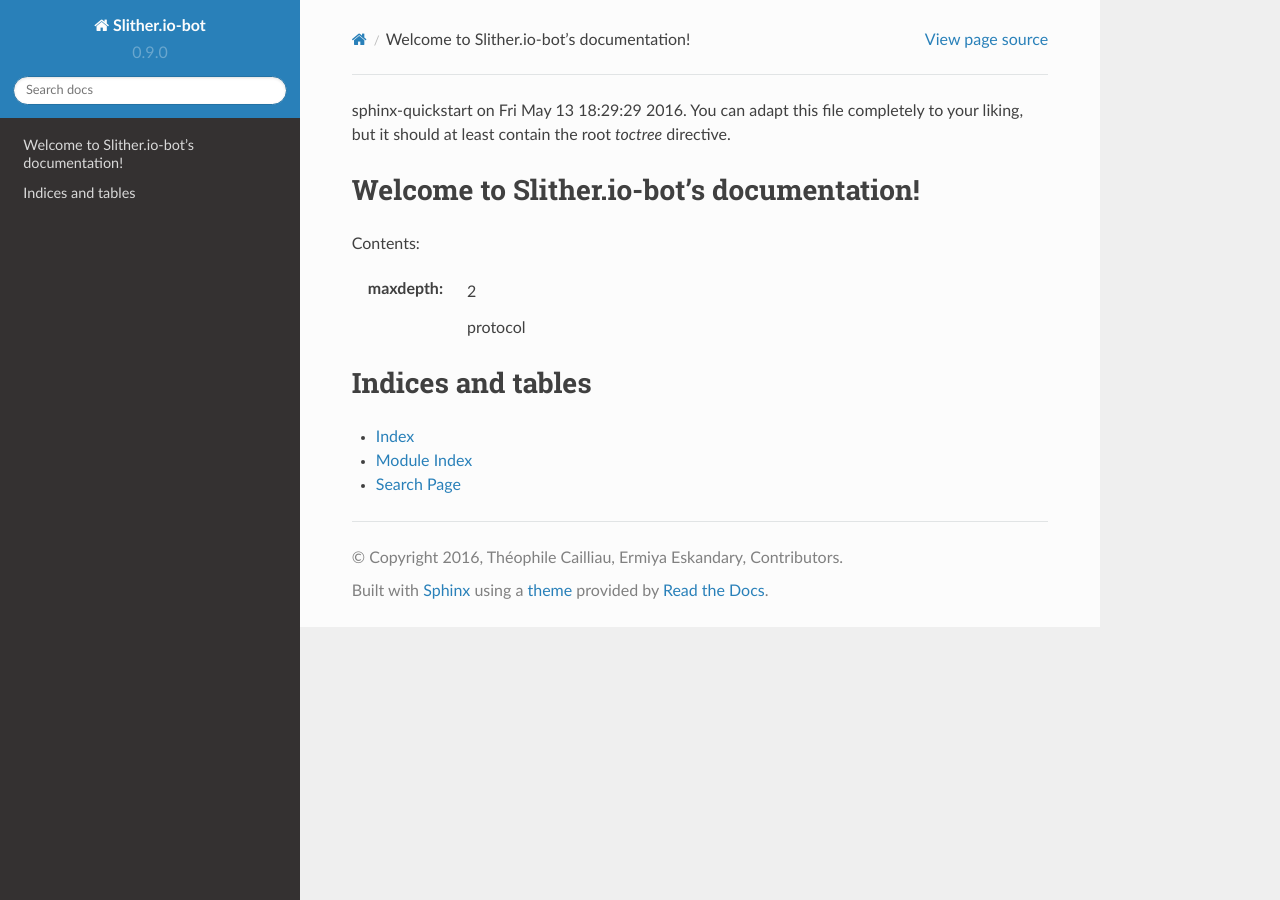
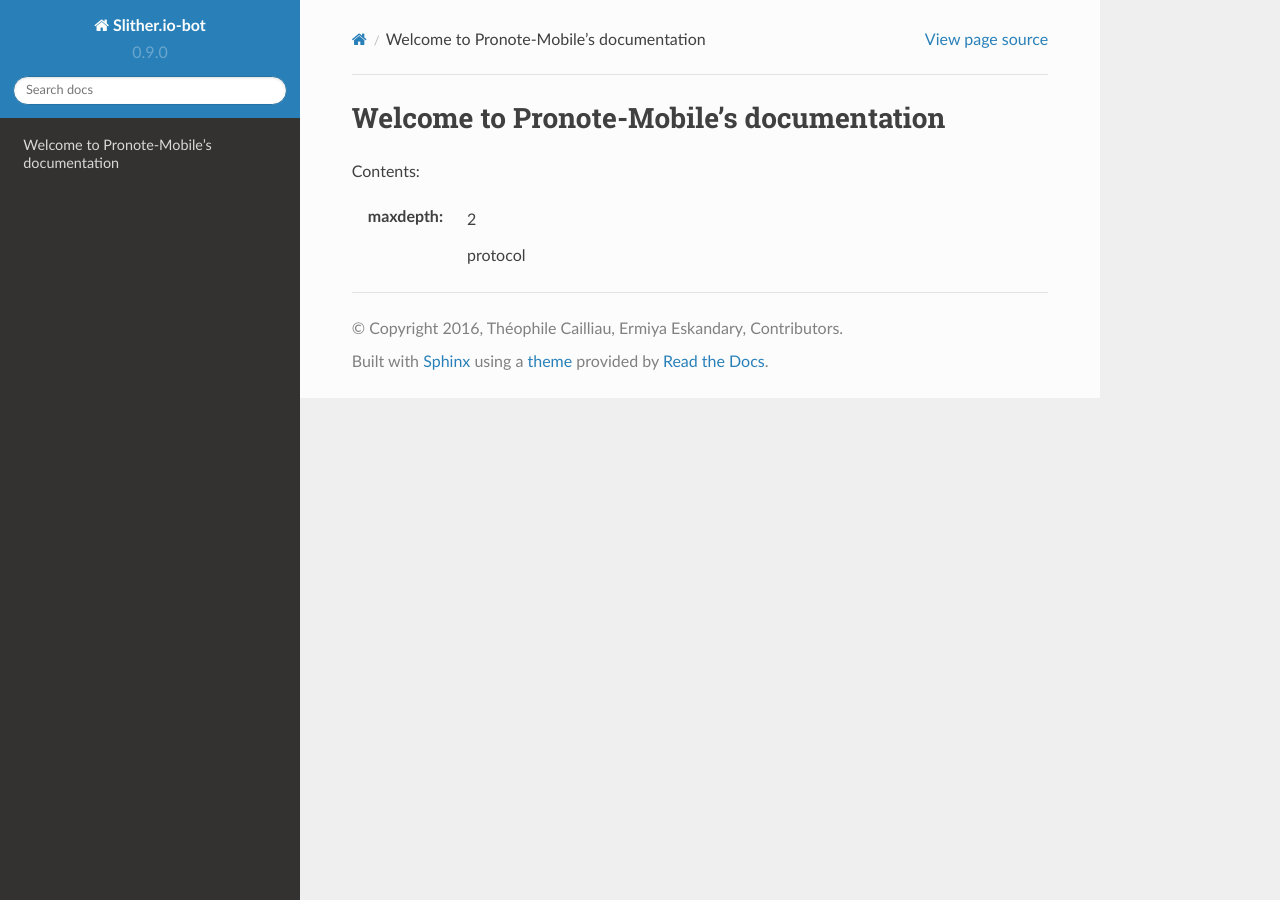
Before and after one commit to pronote-mobile-unofficial/app, a Sphinx documentation site: the page built from docs/index.rst, in a window 1280 px wide. Built offline with Sphinx 7.4.7 and the Read the Docs theme 2.0.0, drawn with Linux system fonts in a browser that asks for light colours.

Commit message:
Updated index

```diff
--- a/docs/index.rst
+++ b/docs/index.rst
@@ -1,10 +1,5 @@
-.. Slither.io-bot documentation master file, created by
-sphinx-quickstart on Fri May 13 18:29:29 2016.
-You can adapt this file completely to your liking, but it should at least
-contain the root `toctree` directive.
-
-Welcome to Slither.io-bot's documentation!
-==========================================
+Welcome to Pronote-Mobile's documentation
+=========================================
 
 Contents:
 
@@ -12,10 +7,3 @@
 :maxdepth: 2
 
        protocol
-
-Indices and tables
-==================
-
-* :ref:`genindex`
-* :ref:`modindex`
-* :ref:`search`
```
